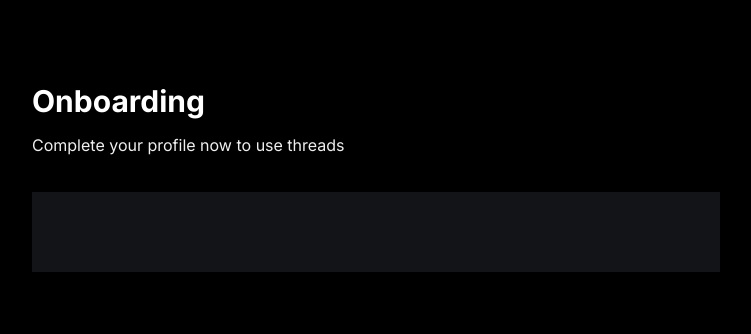
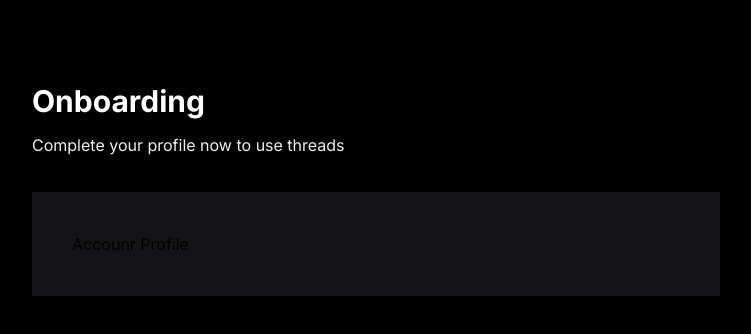
Before and after one commit to PuneetSivananda/nextjs-threads-app-clone, a Next.js app: page /onboarding in a window 1280 px wide. Shown: the top 334 px of the page, without its empty margins (264-1015 px from the left). Built offline with nearby package versions, Linux system fonts and the light colour scheme; no server answers.

Commit message:
wip: integration of user profile page

```diff
--- a/app/(auth)/onboarding/page.tsx
+++ b/app/(auth)/onboarding/page.tsx
@@ -1,6 +1,18 @@
 import AccountProfile from "@/components/forms/AccountProfile"
+import { currentUser } from "@clerk/nextjs"
 
 async function Page(){
+    const user = await currentUser()
+    const userInfo = {}
+
+    const userData = {
+        id: user?.id || "WillBefrom DB",
+        objectId: userInfo?.id,
+        username: userInfo?.username || user?.username,
+        name: userInfo?.name || user?.firstName || "",
+        bio: userInfo?.bio || "",
+        image: userInfo?.image || user?.imageUrl
+    }
     return(
         <main className="mx-auto flex max-w-3xl flex-col justify-start px-10 py-20">
             <h1 className="head-text">Onboarding</h1>
@@ -9,7 +21,10 @@
             </p>
             {/* tailwind for custom margin and background */}
             <section className="mt-9 bg-dark-2 p-10">
-                <AccountProfile/>
+                <AccountProfile
+                    user={userData}
+                    btnTitle="Continue"
+                />
             </section>
         </main>
     )
--- a/components/forms/AccountProfile.tsx
+++ b/components/forms/AccountProfile.tsx
@@ -1,7 +1,21 @@
 "use client"
 
-const AccountProfile = ()=>{
-    return (<></>)
+interface Props{
+    user: {
+        id: string;
+        objectId: string;
+        username: string;
+        name: string;
+        bio: string;
+        image: string;
+    };
+    btnTitle: string
+}
+
+const AccountProfile = ({user, btnTitle}:Props)=>{
+    return (<div>
+        Accounr Profile
+    </div>)
 }
 
 export default AccountProfile
```
